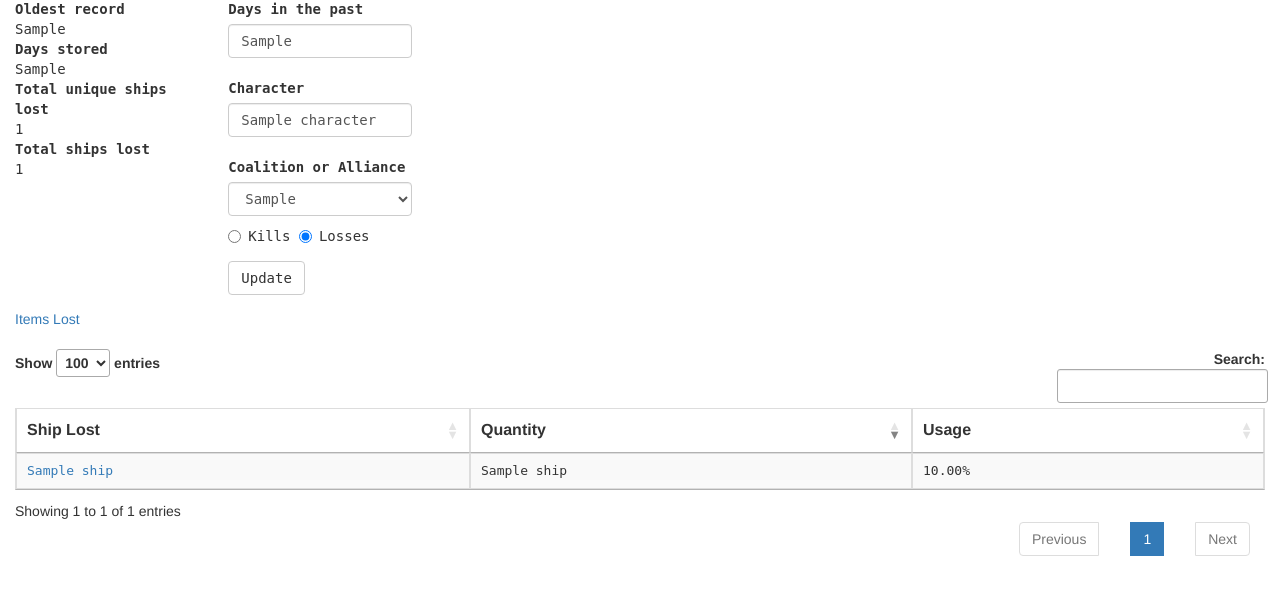
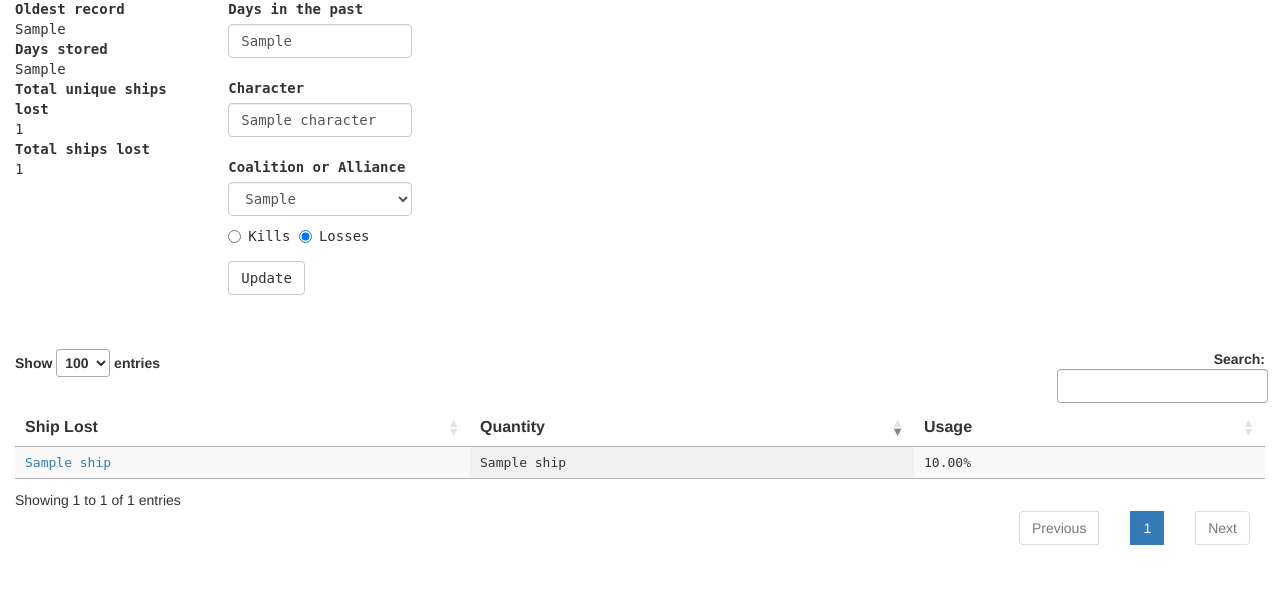
Before and after one commit to Cightline/Spearmint, a Flask app: template templates/statistics/ships.html in a window 1280 px wide. Shown: the part 73-668 px from the top of the page. Run offline with Flask 2, Linux system fonts and the light colour scheme; the template is opened without the code that fills it: most values are stand-ins (such as "Sample title", 1, 10 or a date in 2020); parts of the project's set-up code (start-up, migrations or seed data) failed here and were passed over; some libraries are stand-ins or nearby versions.

Commit message:
look and feel

```diff
--- a/templates/corp/contracts.html
+++ b/templates/corp/contracts.html
@@ -6,12 +6,12 @@ $(document).ready( function() {
       $('#table').dataTable( { "iDisplayLength": 100 } ); } )
 </script>
 
+<font face="monospace">
 <div class="container-fluid">
-
 <div class="row">
     <div class="col-md-12">
             {# We just need one "date" #}
-            <table class="table table-striped table-bordered" cellspacing="0" width="100%" id="table">
+            <table class="display" cellspacing="0" width="100%" id="table">
                 <thead>
                     <tr>
                         <th>Title</th>
--- a/templates/corp/wallet_transactions.html
+++ b/templates/corp/wallet_transactions.html
@@ -6,12 +6,12 @@ $(document).ready( function() {
       $('#table').dataTable( { "iDisplayLength": 100 } ); } )
 </script>
 
+<font face="monospace">
 <div class="container-fluid">
-
 <div class="row">
     <div class="col-md-12">
             {# We just need one "date" #}
-            <table class="table table-striped table-bordered" cellspacing="0" width="100%" id="table">
+            <table class="display" cellspacing="0" width="100%" id="table">
                 <thead>
                     <tr>
                         <th>Item</th>
--- a/templates/statistics/ships.html
+++ b/templates/statistics/ships.html
@@ -84,11 +84,10 @@ $(document).ready( function() {
     </div>
 
     <div class="col-md-12">
-            <a href='/corp/items_lost'>Items Lost</a>
             <br>
             <br>
 
-            <table class="table table-striped table-bordered" cellspacing="0" width="100%" id="table">
+            <table class="display" cellspacing="0" width="100%" id="table">
                 <thead>
                     <tr>
                         {% if kills %}
--- a/templates/statistics/ships_details.html
+++ b/templates/statistics/ships_details.html
@@ -12,7 +12,7 @@ $(document).ready( function() {
     <div class="col-md-12">
         <h4><font face='monospace'>{{ ship_name }}<br><small> typeID: {{ ship_id }}</small></h4></font><br>
             {# We just need one "date" #}
-            <table class="table table-striped table-bordered" cellspacing="0" width="100%" id="table">
+            <table class="display" cellspacing="0" width="100%" id="table">
                 <thead>
                     <tr>
                         <th>Timestamp</th>
```
